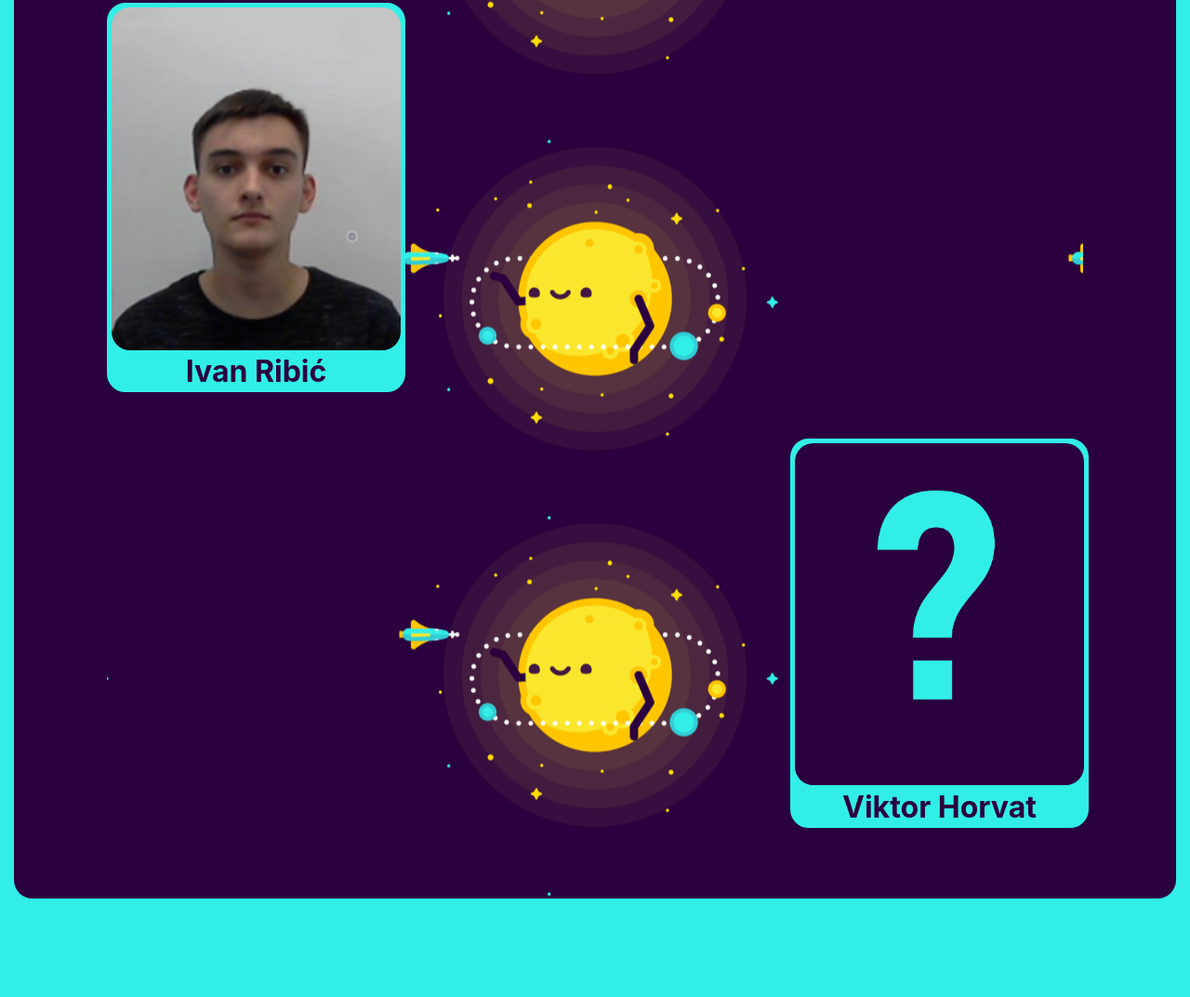
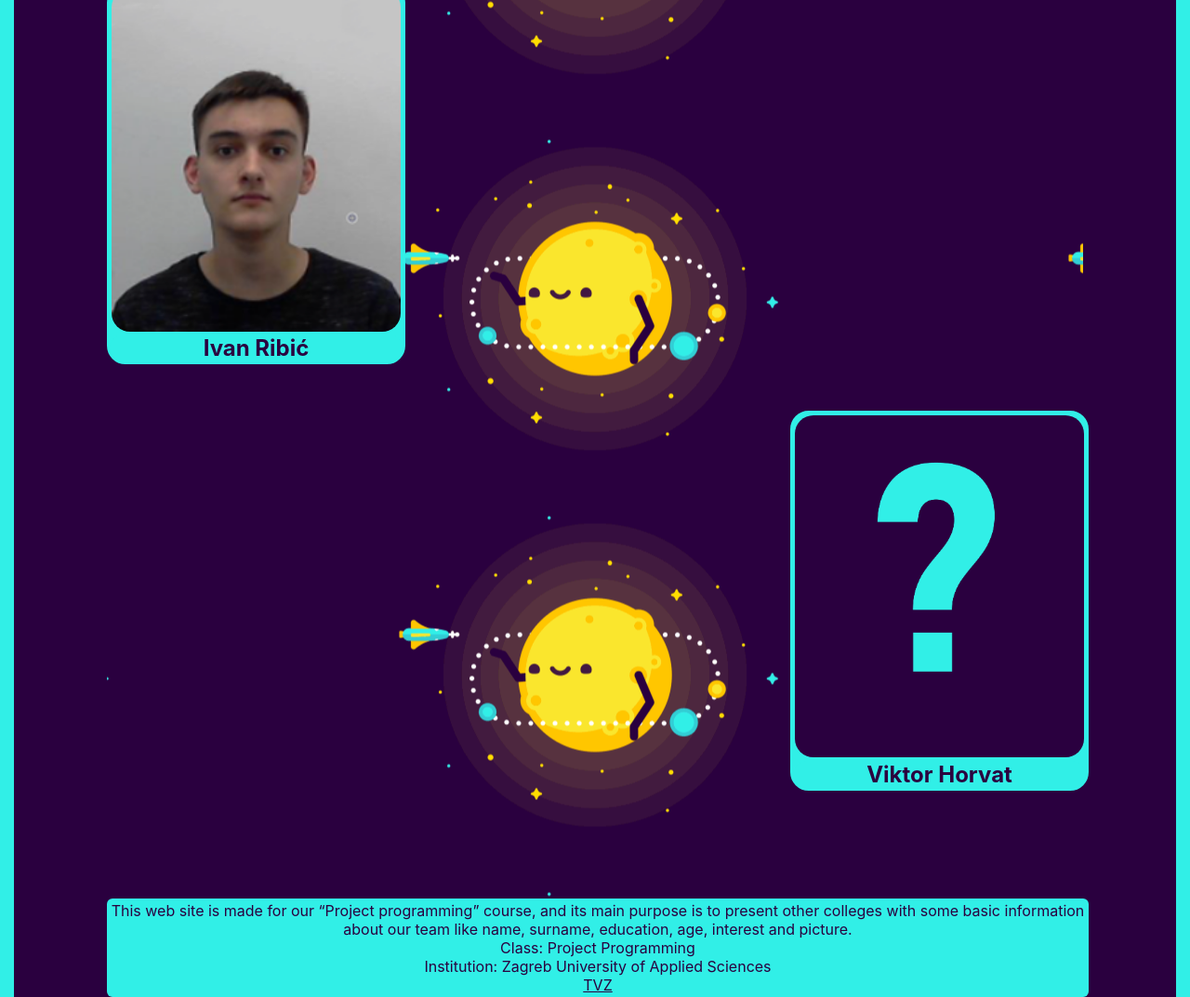
Before and after one commit to vLonac/Projektno-Programiranje-Team-RML-H-, a plain HTML site: page index.html in a window 1280 px wide. Shown: the part 1293-2366 px from the top of the page at 93% size. Before the commit the page ends 2260 px from the top, so only its background shows below. Drawn offline with Linux system fonts and the light colour scheme.

Commit message:
Add files via upload

```diff
--- a/index.html
+++ b/index.html
@@ -1,16 +1,18 @@
 <!DOCTYPE html>
 <html>
+
 <head>
     <meta charset="utf-8">
-        <title>Projektno Programiranje - Vježba 1</title>
-        <link rel="stylesheet" type="text/css" href="style.css">
+    <title>Projektno Programiranje</title>
+    <link rel="stylesheet" type="text/css" href="style.css" />
 </head>
+
 <body>
-        <div class="background">
+    <article>
         <h1 id="naslov">Projektno Programiranje</h1>
-            <h1 id="naslov">Vježba 1 - Predstavljanje Projektnog Tima</h1>
+        <h1 id="naslov">Predstavljanje Projektnog Tima</h1>
         <div class="osoba">
-                <div class="slika"><img src="vanjaTL.png" alt="Slika Člana"></div>
+            <div class="slika"><a href="mailto:vloncaric@tvz.hr?subject=Projektno programiranje - projekt"><img src="vanjaTL.png" alt="Slika Člana"></a></div>
             <h1>Vanja Lončarić</h1>
         </div>
         <div class="hidden1">
@@ -23,7 +25,7 @@
         </div>
 
         <div class="osoba2">
-                <div class="slika"><img src="renato.jpg.png" alt="Slika Člana"></div>
+            <div class="slika"><a href="mailto:rmacesan@tvz.hr?subject=Projektno programiranje - projekt"><img src="renato.png" alt="Slika Člana" height="370"></a></div>
             <h1>Renato Macešan</h1>
         </div>
         <div class="hidden2">
@@ -37,7 +39,7 @@
 
 
         <div class="osoba3">
-                <div class="slika"><img src="ivan.png" alt="Slika Člana"></div>
+            <div class="slika"><a href="mailto:iribic@tvz.hr?subject=Projektno programiranje - projekt"><img src="ivan.png" alt="Slika Člana"></a></div>
             <h1>Ivan Ribić</h1>
         </div>
         <div class="hidden3">
@@ -50,7 +52,7 @@
         </div>
 
         <div class="osoba4">
-                <div class="slika"><img src="upitnik.png" alt="Slika Člana"></div>
+            <div class="slika"><a href="mailto:vhorvat@tvz.hr?subject=Projektno programiranje - projekt"><img src="upitnik.png" alt="Slika Člana"></a></div>
             <h1>Viktor Horvat</h1>
         </div>
         <div class="hidden4">
@@ -61,6 +63,15 @@
                 <p>Interesi: Definitivno ne Projektno Programiranje</p>
             </div>
         </div>
-        </div>
+    </article>
+
+    <footer>
+            <p>This web site is made for our “Project programming” course, and its main purpose is to present other
+            colleges with some basic information about our team like name, surname, education, age, interest and
+            picture.</p>
+            <p>Class: Project Programming</p>
+            <p>Institution: Zagreb University of Applied Sciences</p>
+            </p><a href="https://www.tvz.hr/">TVZ</a></p>
+    </footer>
 </body>
 </html>
--- a/style.css
+++ b/style.css
@@ -5,17 +5,14 @@
     font-family: -apple-system, BlinkMacSystemFont, 'Segoe UI', Roboto, Oxygen, Ubuntu, Cantarell, 'Open Sans', 'Helvetica Neue', sans-serif;
     color: #2a003f;
 }
-
 body {
     width: 1050px;
     margin: 0 auto;
     padding-right: 100px;
     padding-left: 100px;
     padding-top: 160px;
-    border-radius: 20px;
     background-color: #2a003f;
 }
-
 #naslov {
     color: #fae62d;
     background-color: #2a003f;
@@ -24,14 +21,12 @@ body {
     bottom: 100px;
     font-size: 40px;
 }
-
-.background {
+article {
     background: url("pozadina.gif");
     background-position: center;
     width: 100%;
     height: 2100px;
 }
-
 .osoba {
     color: #2b4f60;
     position: relative;
@@ -40,25 +35,20 @@ body {
     border-radius: 20px;
     z-index: 2;
 }
-
 .osoba h1 {
     text-align: center;
     border-radius: 20px;
 }
-
-
 .slika {
     height: 370px;
     padding: 2px;
     background-color: #31efe7;
     border-radius: 20px;
 }
-
 .slika img {
     width: 100%;
     border-radius: 20px;
 }
-
 .hidden1 {
     height: 400px;
     position: relative;
@@ -70,7 +60,6 @@ body {
     border-top-right-radius: 25px;
     border-bottom-right-radius: 25px;
 }
-
 .tekst1 {
     position: relative;
     width: 85%;
@@ -82,15 +71,12 @@ body {
     color: #2a003f;
     font-weight: bold;
 }
-
 .tekst1 p {
     padding-bottom: 45px;
 }
-
 .osoba:hover + .hidden1 {
     z-index: 0;
 }
-
 .osoba2 {
     width: 30%;
     color: #2b4f60;
@@ -101,12 +87,10 @@ body {
     left: 70%;
     bottom: 300px;
 }
-
 .osoba2 h1 {
     text-align: center;
     border-radius: 20px;
 }
-
 .hidden2 {
     height: 400px;
     position: relative;
@@ -118,7 +102,6 @@ body {
     border-top-left-radius: 25px;
     z-index: -1;
 }
-
 .tekst2 {
     position: relative;
     width: 85%;
@@ -129,7 +112,6 @@ body {
     font-weight: bold;
     text-align: right;
 }
-
 .tekst2 p {
     padding-bottom: 45px;
 }
@@ -137,7 +119,6 @@ body {
 .osoba2:hover + .hidden2 {
     z-index: 0;
 }
-
 .osoba3 {
     color: #2b4f60;
     position: relative;
@@ -147,12 +128,10 @@ body {
     z-index: 2;
     bottom: 600px;
 }
-
 .osoba3 h1 {
     text-align: center;
     border-radius: 20px;
 }
-
 .tekst3 {
     position: relative;
     width: 85%;
@@ -164,7 +143,6 @@ body {
     color: #2a003f;
     font-weight: bold;
 }
-
 .hidden3 {
     height: 400px;
     position: relative;
@@ -176,16 +154,12 @@ body {
     border-top-right-radius: 25px;
     border-bottom-right-radius: 25px;
 }
-
-
 .tekst3 p {
     padding-bottom: 45px;
 }
-
 .osoba3:hover + .hidden3 {
     z-index: 0;
 }
-
 .osoba4 {
     width: 30%;
     color: #2b4f60;
@@ -196,12 +170,10 @@ body {
     left: 70%;
     bottom: 950px;
 }
-
 .osoba4 h1 {
     text-align: center;
     border-radius: 20px;
 }
-
 .hidden4 {
     height: 400px;
     position: relative;
@@ -213,7 +185,6 @@ body {
     border-top-left-radius: 25px;
     z-index: -1;
 }
-
 .tekst4 {
     position: relative;
     width: 85%;
@@ -224,11 +195,33 @@ body {
     font-weight: bold;
     text-align: right;
 }
-
 .tekst4 p {
     padding-bottom: 45px;
 }
-
 .osoba4:hover + .hidden4 {
     z-index: 0;
 }
+footer {
+    text-align: center;
+    padding: 3px;
+    width: 100%;
+    color: white;
+    border-radius: 6px;
+  }
+  footer a:hover {
+    color: #e74c3c;
+  }
+  footer a::before {
+    content: "";
+    transition: all 0.4s ease-in-out;
+    position: absolute;
+    right: 50%;
+    left: 50%;
+    bottom: 0;
+    height: 2px;
+    background-color: #e74c3c;
+  }
+  footer a:hover::before {
+    right: 0;
+    left: 0;
+  }
```
Also changed, not shown: renato.png (added). Lines whose indentation alone changed are shown as unchanged.
